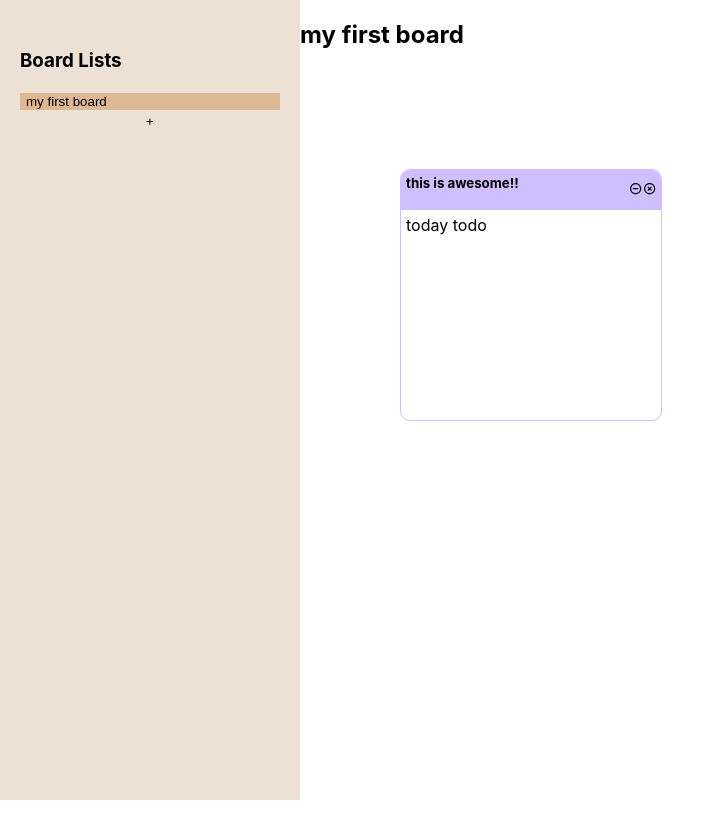
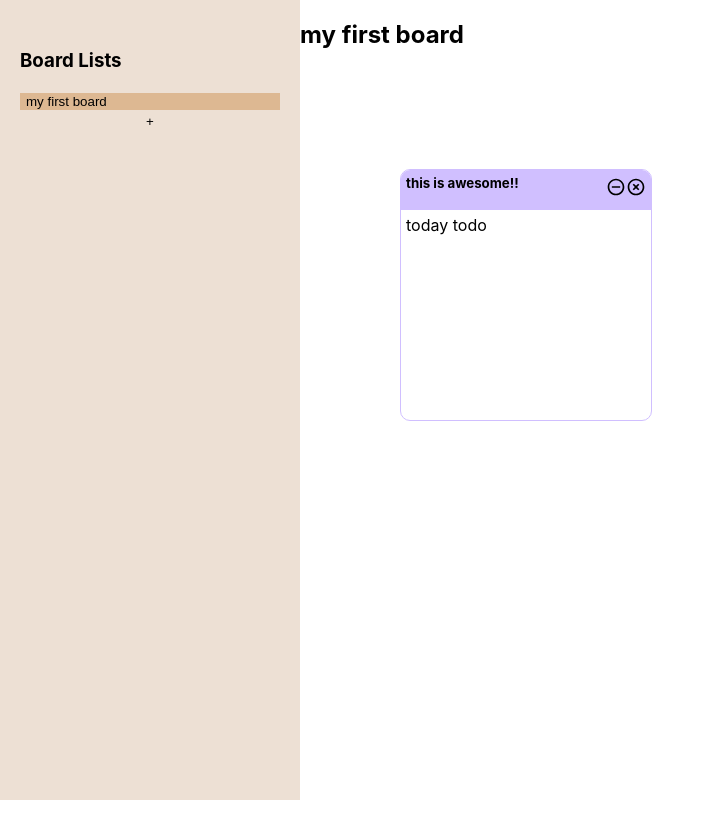
Before and after one commit to tlatmdxo123/HDJ, a React (Create React App) app: page / in a window 1280 px wide. Both pictures are taken after a click on the tab "my first board". Shown: the top 838 px of the page, without its empty margins (0-725 px from the left). Built offline with nearby package versions, Linux system fonts and the light colour scheme.

Commit message:
fix: separate post header and buttons - 포스트 본문영역 최소화,삭제 버튼 클릭시 헤더영역이 클릭되어 최소화,삭제가 발생하지 않는 이슈 - 버튼 컴포넌트를 분리하여 해결

```diff
--- a/src/components/PostItem.tsx
+++ b/src/components/PostItem.tsx
@@ -1,4 +1,4 @@
-import React, { useState } from 'react';
+import React, { useRef, useState } from 'react';
 import styled from 'styled-components';
 import { MdHighlightOff, MdAddCircleOutline, MdRemoveCircleOutline } from 'react-icons/md';
 import { useDispatch } from 'react-redux';
@@ -23,9 +23,11 @@ const PostItem: React.FC<Props> = ({ id, title, content, position, boardId, boar
   const [initialClickPos, setInitialClickPos] = useState<Position>();
   const [isDrag, setIsDrag] = useState(false);
 
+  const headerRef = useRef<HTMLDivElement>(null);
+
   function onMouseDownHandler(e: React.MouseEvent) {
     setIsDrag(true);
-    setInitialClickPos({ x: e.nativeEvent.offsetX, y: e.nativeEvent.offsetY });
+    if (e.target === headerRef.current) setInitialClickPos({ x: e.nativeEvent.offsetX, y: e.nativeEvent.offsetY });
   }
   function onMouseMoveHandler(e: React.MouseEvent) {
     if (isDrag && initialClickPos) {
@@ -34,7 +36,6 @@ const PostItem: React.FC<Props> = ({ id, title, content, position, boardId, boar
       //boardPos - 보드안에서의 상대값을 계산하기 위한 보드의 위치값
       const nextX = e.pageX - initialClickPos.x - boardPos.x;
       const nextY = e.pageY - initialClickPos.y - boardPos.y;
-
       //보드를 벗어나지 않게 하기 위해 설정
       setCurrPos({ x: nextX < 0 ? 0 : nextX, y: nextY < 0 ? 0 : nextY });
     }
@@ -60,8 +61,16 @@ const PostItem: React.FC<Props> = ({ id, title, content, position, boardId, boar
     <PostItemEdit post={{ id, title, content, position }} boardId={boardId} onCancel={() => setEdit(false)} />
   ) : (
     <PostContainer position={currentPos} isDrag={isDrag}>
-      <PostHeader onMouseDown={onMouseDownHandler} onMouseMove={onMouseMoveHandler} onMouseUp={onDragEnd} onMouseLeave={onDragEnd}>
-        <Title onClick={() => setEdit(true)}>{title}</Title>
+      <PostHeader>
+        <PostHeaderTitle
+          ref={headerRef}
+          onMouseDown={onMouseDownHandler}
+          onMouseMove={onMouseMoveHandler}
+          onMouseUp={onDragEnd}
+          onMouseLeave={onDragEnd}
+        >
+          <Title onClick={() => setEdit(true)}>{title}</Title>
+        </PostHeaderTitle>
         <Buttons>
           <Button type="button" onClick={() => setOpen((status) => !status)}>
             {open ? <MdRemoveCircleOutline /> : <MdAddCircleOutline />}
@@ -78,6 +87,7 @@ const PostItem: React.FC<Props> = ({ id, title, content, position, boardId, boar
 
 export const PostContainer = styled.li<{ position: Position; isDrag?: boolean }>`
   position: absolute;
+  width: 250px;
   left: ${({ position }) => position.x + 'px'};
   top: ${({ position }) => position.y + 'px'};
   border-radius: 10px;
@@ -86,16 +96,20 @@ export const PostContainer = styled.li<{ position: Position; isDrag?: boolean }>
   box-shadow: ${({ isDrag }) => (isDrag ? '3px 3px 10px rgba(0,0,0,0.5)' : '')};
 `;
 export const PostHeader = styled.div`
+  display: flex;
+  background: #d0bfff;
   height: 30px;
-  display: flex;
-  justify-content: space-between;
-  background: #d0bfff;
   padding: 5px;
+`;
+const PostHeaderTitle = styled.div`
+  flex-grow: 1;
   cursor: grab;
 `;
 const Title = styled.h5`
   margin: 0;
+  width: max-content;
   min-width: 100px;
+  height: 100%;
   cursor: text;
 `;
 const Buttons = styled.div`
@@ -103,12 +117,13 @@ const Buttons = styled.div`
 `;
 const Button = styled.button`
   padding: 0;
+  font-size: 20px;
+  height: 100%;
 `;
 
 export const PostBody = styled.div`
   min-width: 250px;
   height: 200px;
-  width: 250px;
   padding: 5px;
 `;
 export default PostItem;
```
